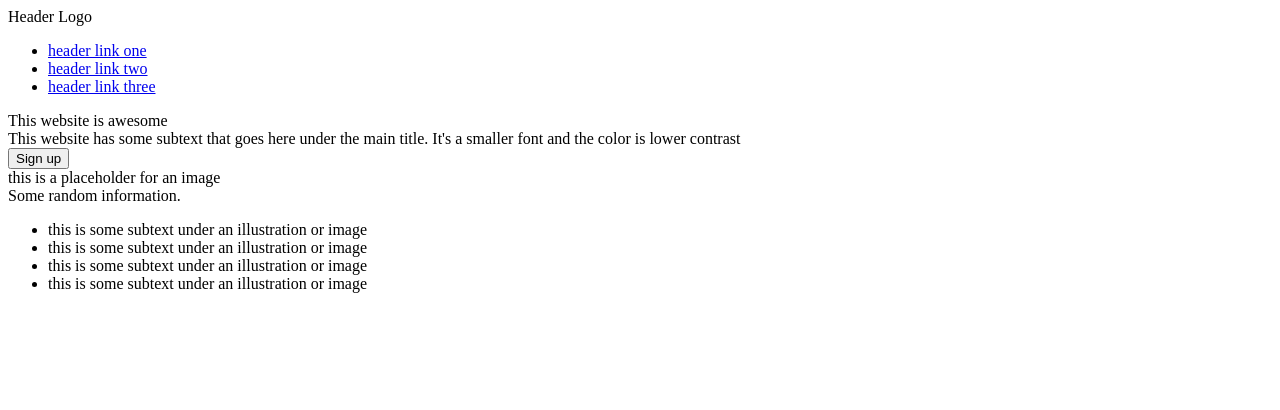
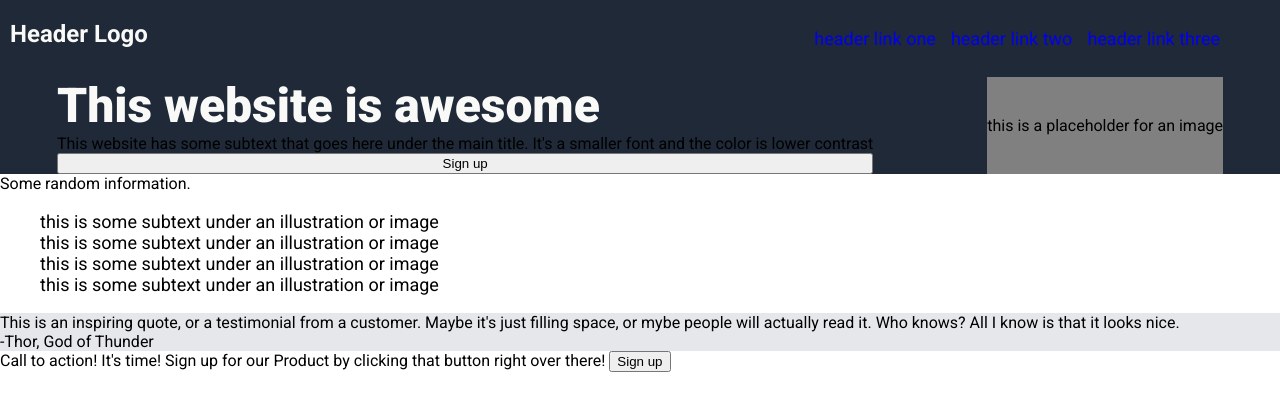
Before and after one commit to Megaflinterino/own_website, a plain HTML site: page index.html in a window 1280 px wide. Drawn offline with Linux system fonts and the light colour scheme.

Commit message:
In the first update I added design elements to the header and the top body and positioned some elements.

```diff
--- a/index.html
+++ b/index.html
@@ -3,6 +3,9 @@
 
 
     <head>
+        <link rel="preconnect" href="https://fonts.googleapis.com">
+<link rel="preconnect" href="https://fonts.gstatic.com" crossorigin>
+<link href="https://fonts.googleapis.com/css2?family=Roboto:ital,wght@0,100;0,300;0,400;0,500;0,700;0,900;1,100;1,300;1,400;1,500;1,700;1,900&display=swap" rel="stylesheet">
         <link rel="stylesheet" href="style.css"
         <meta charset="UTF-8">
         <title>own_website</title>
@@ -10,19 +13,22 @@
 
 
     <body>
+    <div class="top">
+        <div class="header">
         <div class="header_logo">
             Header Logo
         </div>
-            <div class="Header_links">
-                <ul>
+            <div>
+                <ul class="header_links">
                     <li><a href="#">header link one</a></li>
                     <li><a href="#">header link two</a></li>
                     <li><a href="#">header link three</a></li>
                 </ul>
             </div>
-
+        </div>
+        <div class="text_placeholder_top">
         <div class="text_top">
-            <div>
+            <div class="header_top">
                 This website is awesome
             </div>
 
@@ -33,9 +39,13 @@
 
             <button>Sign up</button>
 
+
+            </div>
             <div class="placeholder">
                 this is a placeholder for an image
             </div>
+        </div>
+
         </div>
 
         <div class="text_middle">
@@ -51,6 +61,22 @@
                     <li>this is some subtext under an illustration or image</li>
                 </ul>
             </div>
+        <div class="quote">
+            <div class="quote_text">
+                This is an inspiring quote, or a testimonial from a customer.
+                 Maybe it's just filling space, or mybe people will actually read it. Who knows?
+                 All I know is that it looks nice.
+            </div>
+            <div class="quote_author">
+                -Thor, God of Thunder
+            </div>
+        </div>
+
+        </div>
+
+        <div class="sign_up_button">
+            Call to action! It's time! Sign up for our Product by clicking that button right over there!
+            <button>Sign up</button>
         </div>
 
     </body>
--- a/style.css
+++ b/style.css
@@ -0,0 +1,66 @@
+body{
+    font-family: 'Roboto', sans-serif;
+    margin: 0;
+}
+
+a{
+    text-decoration: none;
+}
+a:visited{color: #e5e7eb;}
+
+ul{
+    list-style-type: none;
+    font-size: 18px;
+}
+
+.header{
+
+    display: flex;
+    justify-content: space-between;
+    padding: 10px;
+}
+
+.header_logo{
+    color: #f9faf8;
+    font-size: 24px;
+    margin-top: 10px;
+    font-weight: bold;
+}
+
+.header_links{
+    display: flex;
+    flex-direction: row;
+    justify-content: center;
+    gap: 15px;
+    padding-right: 50px;
+}
+
+.quote{
+    background-color: #e5e7eb;
+}
+
+.top{
+    background-color: #1f2937;
+}
+
+.header_top{
+    font-size: 48px;
+    font-weight: 900;
+    color: #f9faf8;
+
+}
+
+.text_top{
+    display: flex;
+    flex-direction: column;
+}
+
+.text_placeholder_top{
+    display: flex;
+    justify-content: space-around;
+}
+
+.placeholder{
+    background-color: gray;
+    align-content: center;
+}
```
